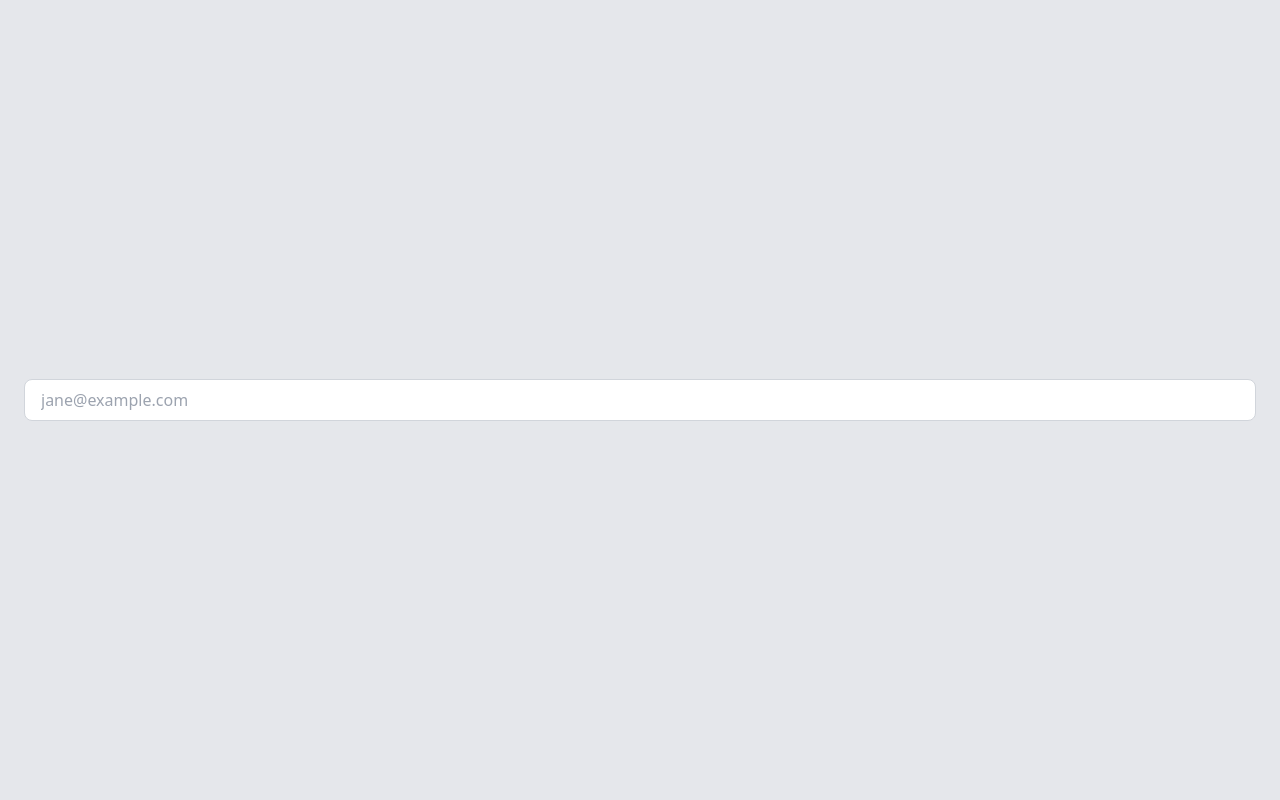
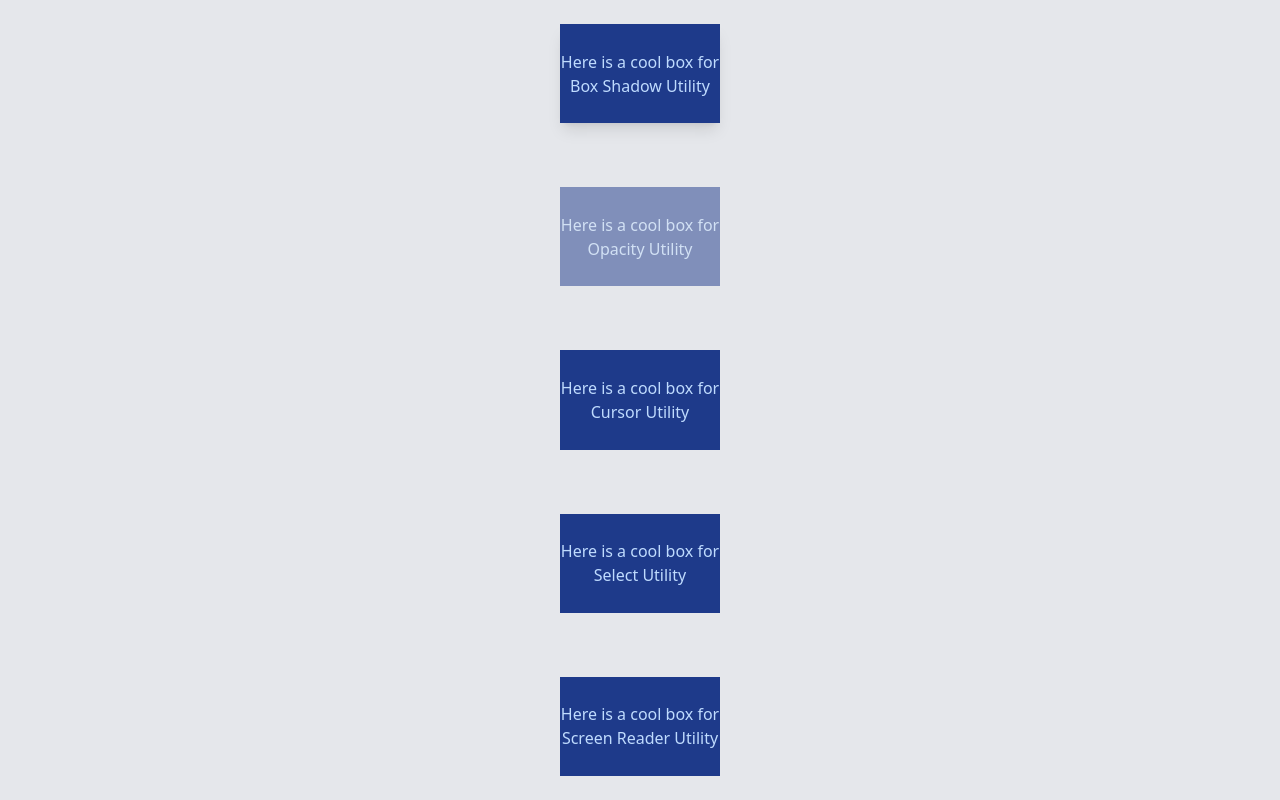
Before and after one commit to yomiaishida/Tailwind, a website: page index.html in a window 1280 px wide. Drawn offline with Linux system fonts and the light colour scheme.

Commit message:
more utilities shadow, opacity, cursor, select, sr

```diff
--- a/index.html
+++ b/index.html
@@ -6,7 +6,15 @@
   <link href="/dist/output.css" rel="stylesheet">
   <!-- <script src="https://cdn.tailwindcss.com"></script> -->
 </head>
-<body class="h-screen bg-gray-200 flex justify-center items-center p-6">
-    <input type="text" class="bg-white sm:hover:bg-blue-500 border border-gray-300 rounded-lg py-2 px-4 block w-full" type="email" placeholder="jane@example.com">
+<body class="h-screen bg-gray-200 flex flex-col justify-center items-center p-6">
+    <div class="shadow-lg bg-blue-900 text-blue-200 w-40 h-40 flex justify-center items-center text-center">Here is a cool box for Box Shadow Utility</div>
+
+    <div class="opacity-50 bg-blue-900 mt-16 text-center text-blue-200 w-40 h-40 flex justify-center items-center">Here is a cool box for Opacity Utility</div>
+
+    <div class="cursor-not-allowed bg-blue-900 mt-16 text-center text-blue-200 w-40 h-40 flex justify-center items-center">Here is a cool box for Cursor Utility</div>
+
+    <div class="select-all bg-blue-900 mt-16 text-center text-blue-200 w-40 h-40 flex justify-center items-center">Here is a cool box for Select Utility</div>
+
+    <div class="not-sr-only bg-blue-900 mt-16 text-center text-blue-200 w-40 h-40 flex justify-center items-center">Here is a cool box for Screen Reader Utility</div>
 </body>
 </html>
```
Also changed, not shown: dist/output.css.
